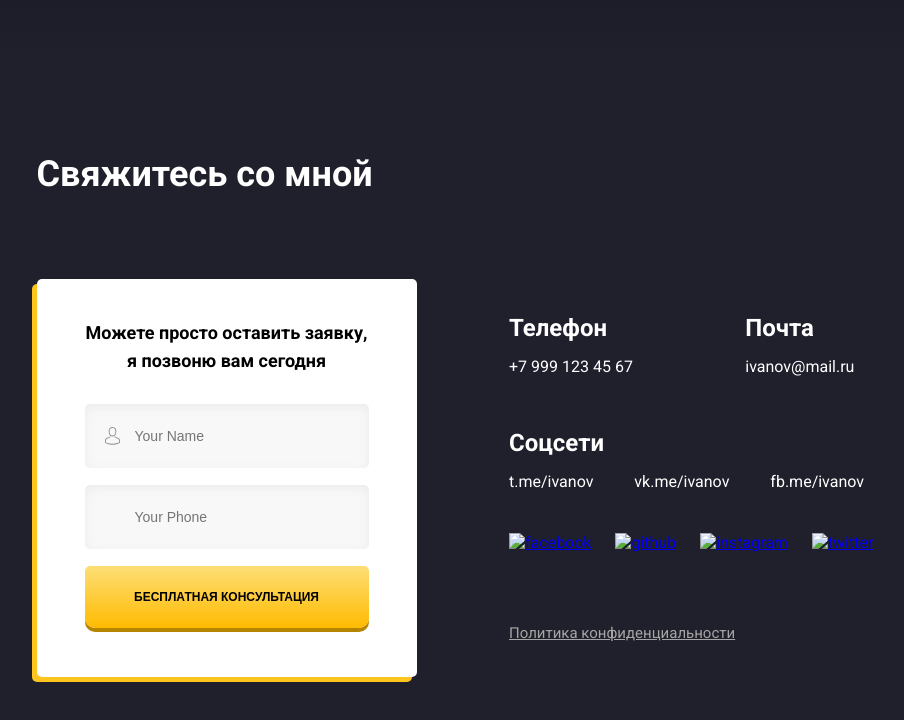
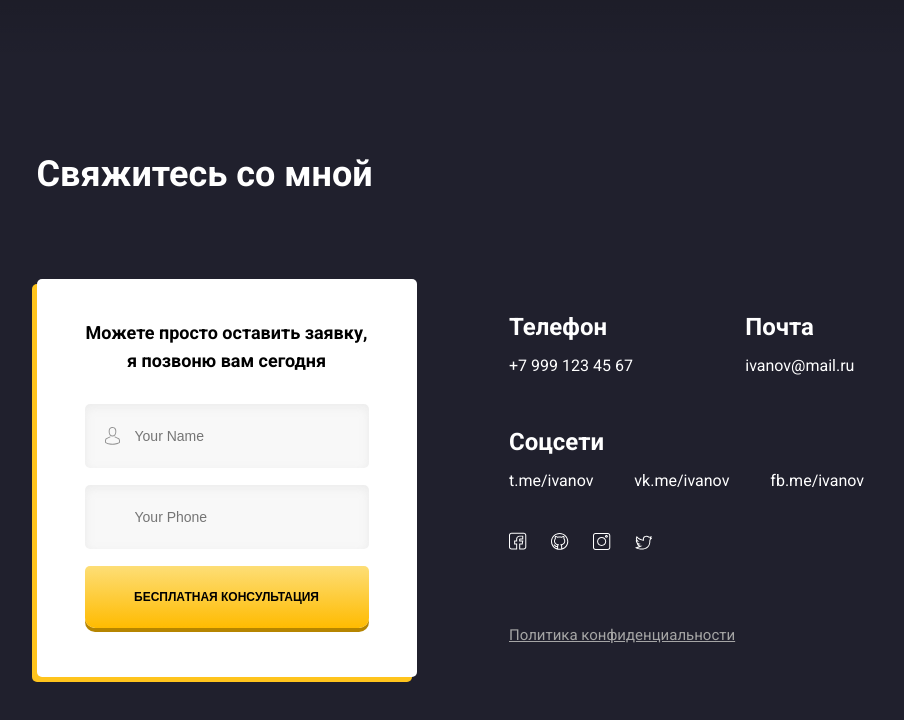
Before and after one commit to DenysKolesnyk/portfolio, a plain HTML site: page index.html in a window 1280 px wide. Shown: the part 2030-2750 px from the top of the page, without its empty margins (131-1035 px from the left). Drawn offline with nearby package versions, Linux system fonts and the light colour scheme; the site is published under a folder, as on GitHub Pages, so addresses that start at the root find nothing.

Commit message:
Update index.html

```diff
--- a/index.html
+++ b/index.html
@@ -227,10 +227,10 @@
             <!-- /.contacts-social -->
           </div>
           <div class="social-links">
-            <a href="#" class="social-link"><img src="/img/social/facebook.svg" alt="facebook"></a>
-            <a href="#" class="social-link"><img src="/img/social/github.svg" alt="github"></a>
-            <a href="#" class="social-link"><img src="/img/social/instagram.svg" alt="instagram"></a>
-            <a href="#" class="social-link"><img src="/img/social/twitter.svg" alt="twitter"></a>
+            <a href="#" class="social-link"><img src="img/social/facebook.svg" alt="facebook"></a>
+            <a href="#" class="social-link"><img src="img/social/github.svg" alt="github"></a>
+            <a href="#" class="social-link"><img src="img/social/instagram.svg" alt="instagram"></a>
+            <a href="#" class="social-link"><img src="img/social/twitter.svg" alt="twitter"></a>
          </div>
          <a href="#" class="contacts-policy">Политика конфиденциальности</a>
         </div>
```
